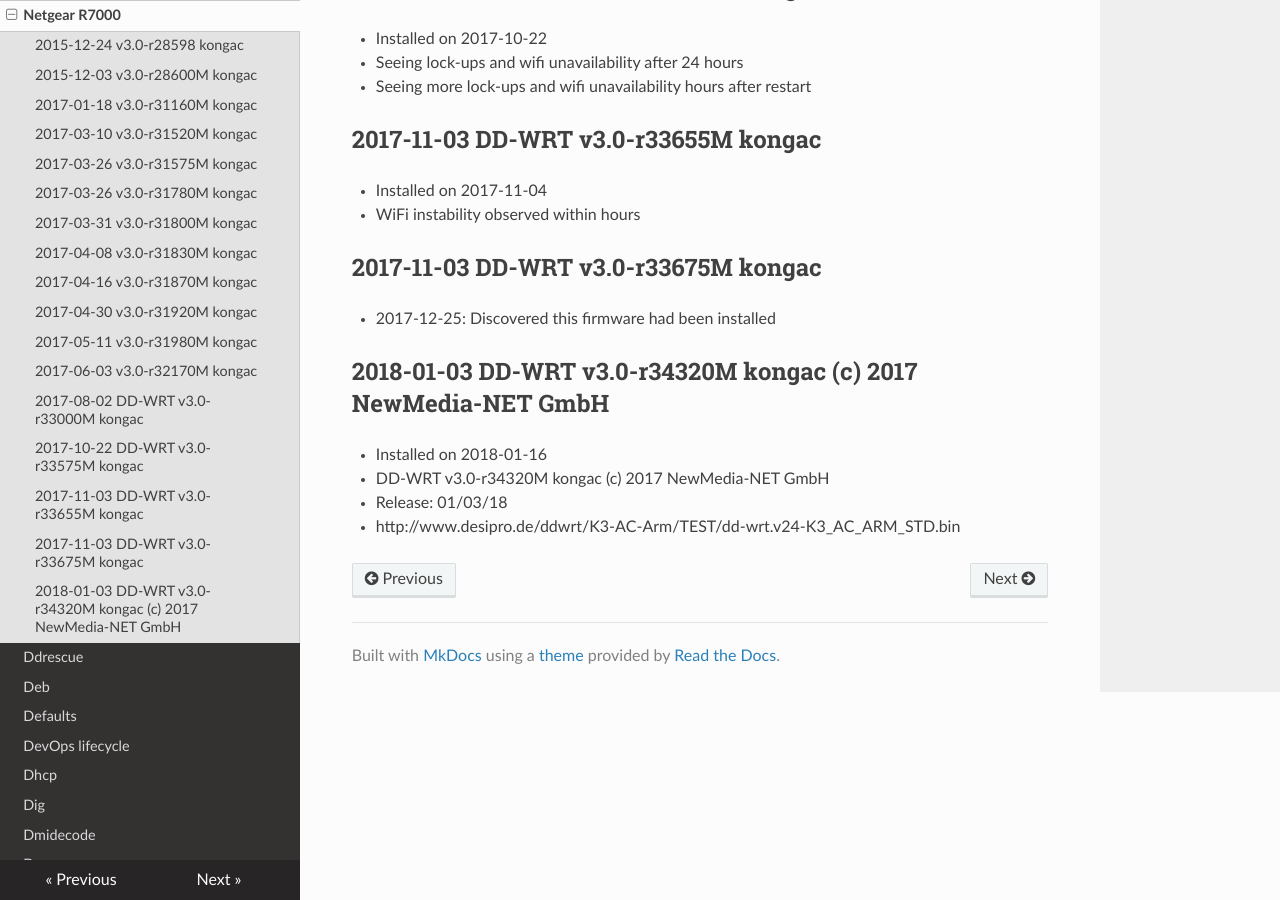
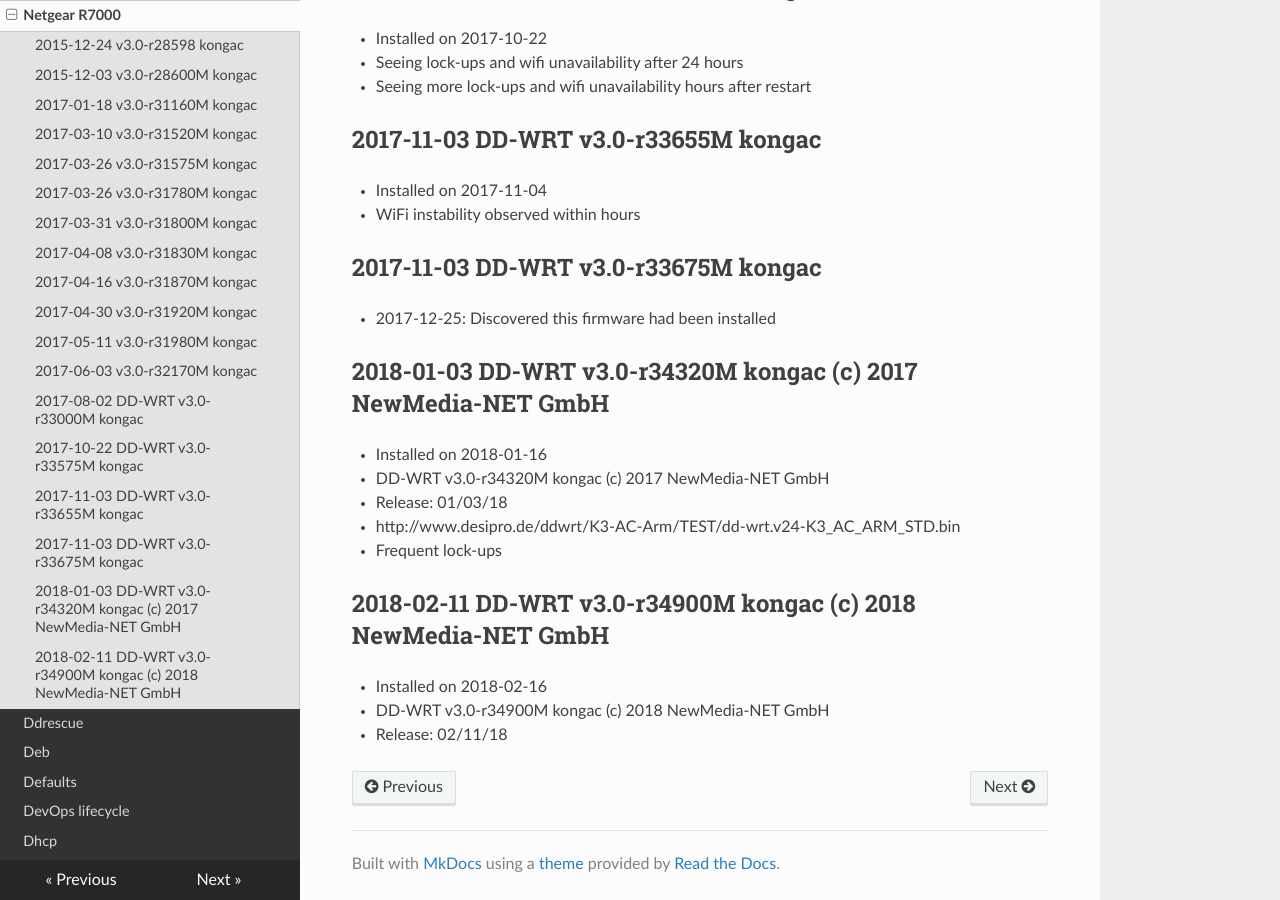
Before and after one commit to lando-cal/tech-notes, an MkDocs documentation site: the page built from docs/dd-wrt.md, in a window 1280 px wide and 900 px high, scrolled down 2094 px. Built offline with MkDocs 1.6.1, drawn with Linux system fonts in a browser that asks for light colours; nearby versions of some CDN libraries.

Commit message:
Add new version

```diff
--- a/docs/dd-wrt.md
+++ b/docs/dd-wrt.md
@@ -92,3 +92,10 @@
 - DD-WRT v3.0-r34320M kongac (c) 2017 NewMedia-NET GmbH
 - Release: 01/03/18
 - http://www.desipro.de/ddwrt/K3-AC-Arm/TEST/dd-wrt.v24-K3_AC_ARM_STD.bin
+- Frequent lock-ups
+
+## 2018-02-11 DD-WRT v3.0-r34900M kongac (c) 2018 NewMedia-NET GmbH
+
+- Installed on 2018-02-16
+- DD-WRT v3.0-r34900M kongac (c) 2018 NewMedia-NET GmbH
+- Release: 02/11/18
```
